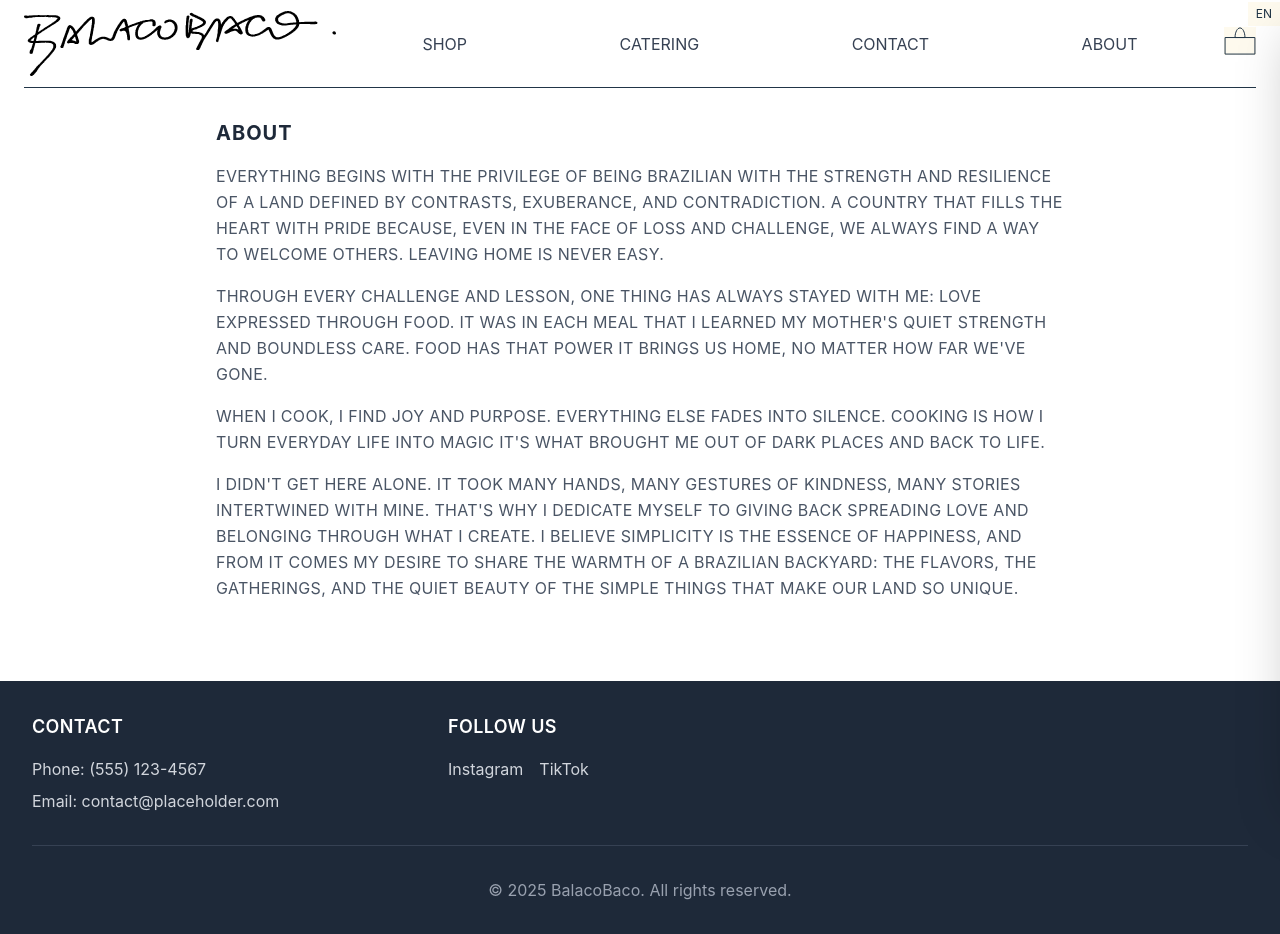
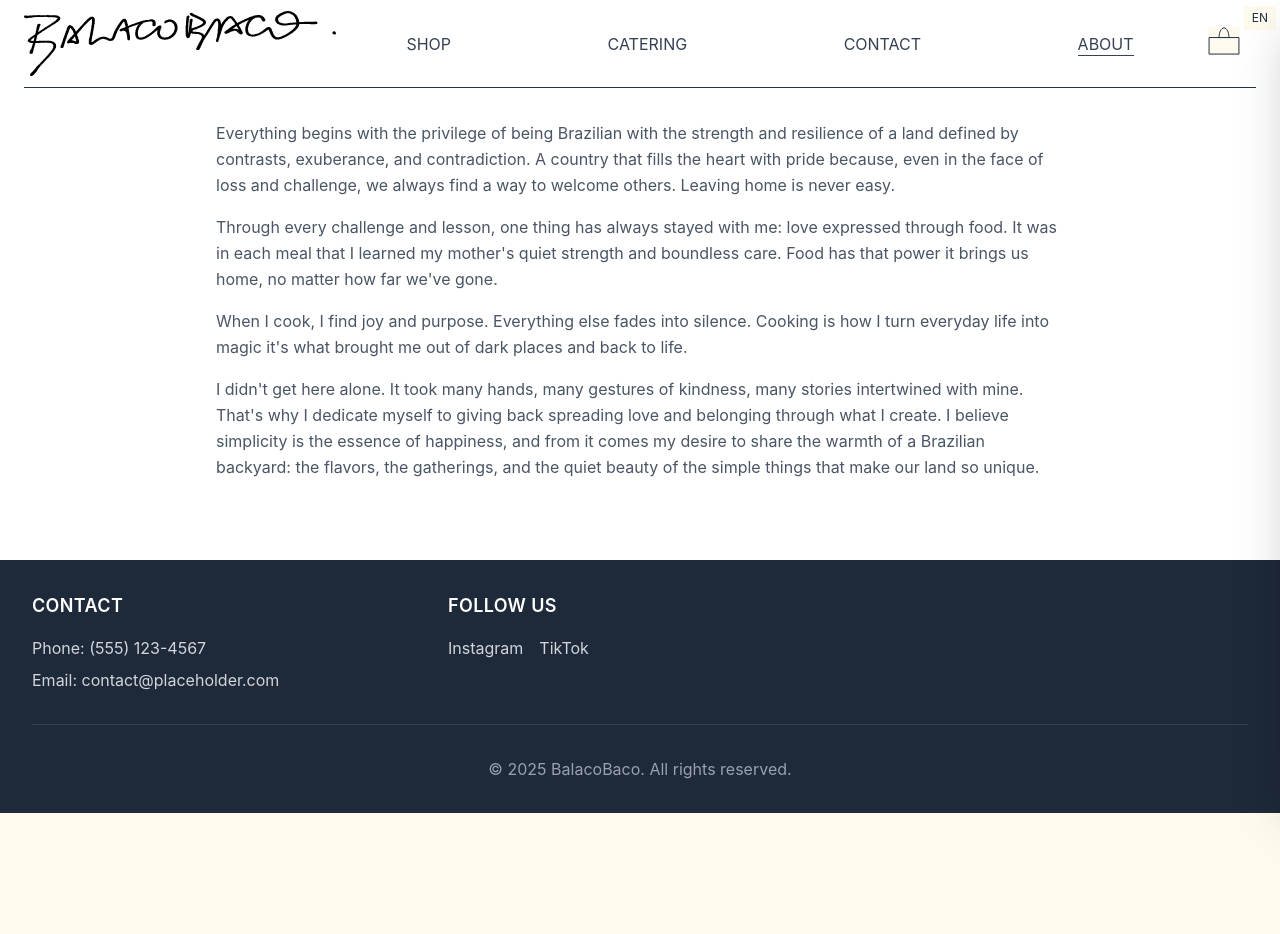
Before and after one commit to Kayo-b/blcbco, a React (Vite) app: page /blcbco/about in a window 1280 px wide. After the commit the page ends 813 px from the top, so only its background shows below. Built offline with nearby package versions, Linux system fonts and the light colour scheme.

Commit message:
removed titles and added underscore for nav elements when these are selected.

```diff
--- a/src/components/ContactForm.jsx
+++ b/src/components/ContactForm.jsx
@@ -28,7 +28,7 @@ export default function ContactForm() {
     <form
       ref={form}
       onSubmit={sendEmail}
-      className="max-w-2xl bg-white p-6 sm:p-4 rounded-lg"
+      className="max-w-2xl bg-white p-4 sm:p-2 rounded-lg"
     >
       <div className="mb-6">
         <label htmlFor="name" className="block text-gray-700 text-sm font-medium mb-2">
--- a/src/components/NavOverlay.jsx
+++ b/src/components/NavOverlay.jsx
@@ -29,7 +29,6 @@ export default function NavOverlay({ isOpen, onClose }) {
         className="flex flex-col gap-2 p-6 border-b border-gray-600">
           <p>{t('overlay.phone')}: (555) 123-4567</p>
           <p>{t('overlay.email')}: contact@placeholder.com</p>
-          <p>{t('footer.address')}: 123 Main St, City, ST 12345</p>
         </div>
       </div>
     </>
--- a/src/components/Navigation.jsx
+++ b/src/components/Navigation.jsx
@@ -1,4 +1,4 @@
-import { Link } from 'react-router-dom';
+import { Link, NavLink } from 'react-router-dom';
 import { useState } from 'react';
 import { useTranslation } from 'react-i18next';
 import LanguageSwitcher from './LanguageSwitcher';
@@ -47,49 +47,49 @@ export default function Navigation({ cartItemCount = 0, onCartClick, onContactCl
               onMouseEnter={onContactClose}
               to="/" className="text-2xl font-bold text-gray-800">
              <img src={blbcLogo} alt='Logo' className="hidden md:block w-78 h-auto"/>
-             <img src={blbcLogo} alt='Logo' className="block md:hidden w-52 h-auto"/>
+             <img src={blbcLogo} alt='Logo' className="block md:hidden w-62 h-auto"/>
             </Link>
           </div>
 
           {/* Desktop Navigation */}
           <div className='desktop-nav' onMouseEnter={onContactClose}>
-            <Link
+            <NavLink
               to="/products"
-              style={{ padding: '8px 12px' }}
+              style={{ padding: '8px 0px' , marginLeft: '12px'}}
               onMouseEnter={onContactClose}
-              className="nav-link"
+              className={({ isActive }) => `nav-link ${isActive ? 'active-nav-link' : ''}`}
             >
               {t('nav.shop')}
-            </Link>
-            <Link
+            </NavLink>
+            <NavLink
               to="/catering"
-              style={{ padding: '8px 12px' }}
+              style={{ padding: '8px 0px' , marginLeft: '12px'}}
               onMouseEnter={onContactClose}
-              className="nav-link"
+              className={({ isActive }) => `nav-link ${isActive ? 'active-nav-link' : ''}`}
             >
               {t('nav.catering')}
-            </Link>
+            </NavLink>
             <Link
               onMouseEnter={onContactClick}
-              style={{ padding: '8px 12px' }}
+              style={{ padding: '8px 0px' , marginLeft: '12px'}}
               className="nav-link"
             >
               {t('nav.contact')}
             </Link>
-            <Link
+            <NavLink
               to="/about"
               onMouseEnter={onContactClose}
-              style={{ padding: '8px 12px' }}
-              className="nav-link"
+              style={{ padding: '8px 0px' , marginLeft: '12px'}}
+              className={({ isActive }) => `nav-link ${isActive ? 'active-nav-link' : ''}`}
             >
               {t('nav.about')}
-            </Link>
+            </NavLink>
           </div>
           {/* Language Switcher & Cart Icon */}
             <LanguageSwitcher />
           <div
             onMouseEnter={onContactClose}
-            className="items-center space-x-4">
+            className="items-center p-4 space-x-4">
             <button
               onClick={onCartClick} className="cart-btn relative">
               <svg
--- a/src/index.css
+++ b/src/index.css
@@ -58,16 +58,16 @@ button {
 }
 
 /* About page specific - smaller uppercase text */
-.about-content h2 {
+/* .about-content h2 {
   font-size: 1.25rem;
   text-transform: uppercase;
   letter-spacing: 0.05em;
-}
+} */
 
-.about-content p {
+/* .about-content p {
   text-transform: uppercase;
   letter-spacing: 0.02em;
-}
+} */
 .contactCta {
   text-transform: uppercase;;
 }
@@ -78,6 +78,18 @@ button {
 
 .nav-link {
   @apply text-gray-700 hover:text-gray-900;
+  position: relative;
+  display: inline-block;
+}
+
+.active-nav-link::after {
+  content: '';
+  position: absolute;
+  bottom: 8px;
+  left: 0;
+  right: 0;
+  height: 1px;
+  background-color: currentColor;
 }
 
 .product-filter {
@@ -106,6 +118,6 @@ button {
 
 .languageContainer {
   position: absolute;
-  top: 0;
-  right: 0;
+  top: 4px;
+  right: 4px;
 }
--- a/src/locales/de/translation.json
+++ b/src/locales/de/translation.json
@@ -80,7 +80,7 @@
       "description": "Mindestens einen Monat im Voraus per E-Mail an:"
     },
     "contactUs": "Kontaktieren Sie uns",
-    "contactText": "Nehmen Sie Kontakt auf."
+    "contactText": "Nehmen Sie Kontakt auf"
   },
   "cart": {
     "title": "Warenkorb",
--- a/src/pages/About.jsx
+++ b/src/pages/About.jsx
@@ -13,7 +13,7 @@ export default function About() {
 
       {/* Company Story */}
       <section className="mb-8 sm:mb-12">
-        <h2 className="text-xl sm:text-2xl font-bold text-gray-800 mb-3 sm:mb-4">{t('about.ourStory')}</h2>
+        {/* <h2 className="text-xl sm:text-2xl font-bold text-gray-800 mb-3 sm:mb-4">{t('about.ourStory')}</h2> */}
         <p className="text-base text-gray-600 mb-3 sm:mb-4 leading-relaxed">
           {t('about.paragraph1')}
         </p>
--- a/src/pages/Catering.jsx
+++ b/src/pages/Catering.jsx
@@ -9,17 +9,6 @@ export default function Catering() {
   return (
     <div className="min-h-screen">
       {/* Hero Section */}
-      <div className="max-w-full mx-auto px-4 sm:px-6 lg:px-8 py-8 sm:py-8">
-        <div className="flex max-w-4xl mx-auto text-center items-center justify-center">
-          <h1 className="text-3xl sm:text-4xl font-bold text-gray-800 text-center">
-            {t('catering.title')}
-          </h1>
-          {/* <p className="text-xl md:text-2xl text-white">
-            {t('catering.subtitle')}
-          </p> */}
-        </div>
-      </div>
-
       {/* Introduction */}
       <div className="max-w-4xl mx-auto px-4 py-8">
         {/* <div className="bg-white -xl -sm p-2 mb-12">
@@ -78,7 +67,7 @@ export default function Catering() {
         </div>
 
         {/* Contact CTA */}
-        <div className="text-black p-2 md:p-4 text-left">
+        <div className="text-black p-2">
           <p className="contactCta text-xl md:text-2xl leading-relaxed font-bold">
             {t('catering.contactText')}
           </p>
--- a/src/pages/Products.jsx
+++ b/src/pages/Products.jsx
@@ -20,11 +20,11 @@ export default function Products() {
   return (
     <div className="max-w-full mx-auto px-4 sm:px-6 lg:px-8 py-8 sm:py-8">
       {/* Page Title */}
-      <div className="flex justify-start items-center">
+      {/* <div className="flex justify-start items-center">
         <h1 className="text-3xl sm:text-4xl font-bold text-gray-800 mb-6 sm:mb-8 text-center">
           {t('products.title')}
         </h1>
-      </div>
+      </div> */}
       {/* Category Filters */}
       <div className="flex flex-wrap justify-start gap-2 sm:gap-4 mb-6 sm:mb-8">
         {categories.map((category) => (
```
